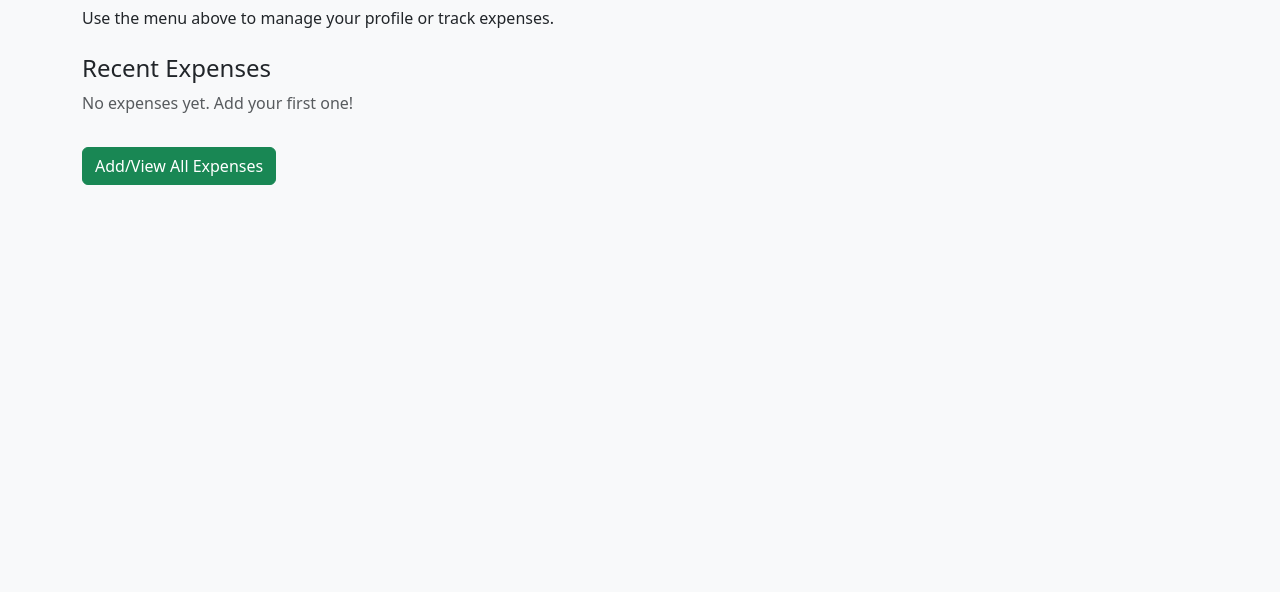
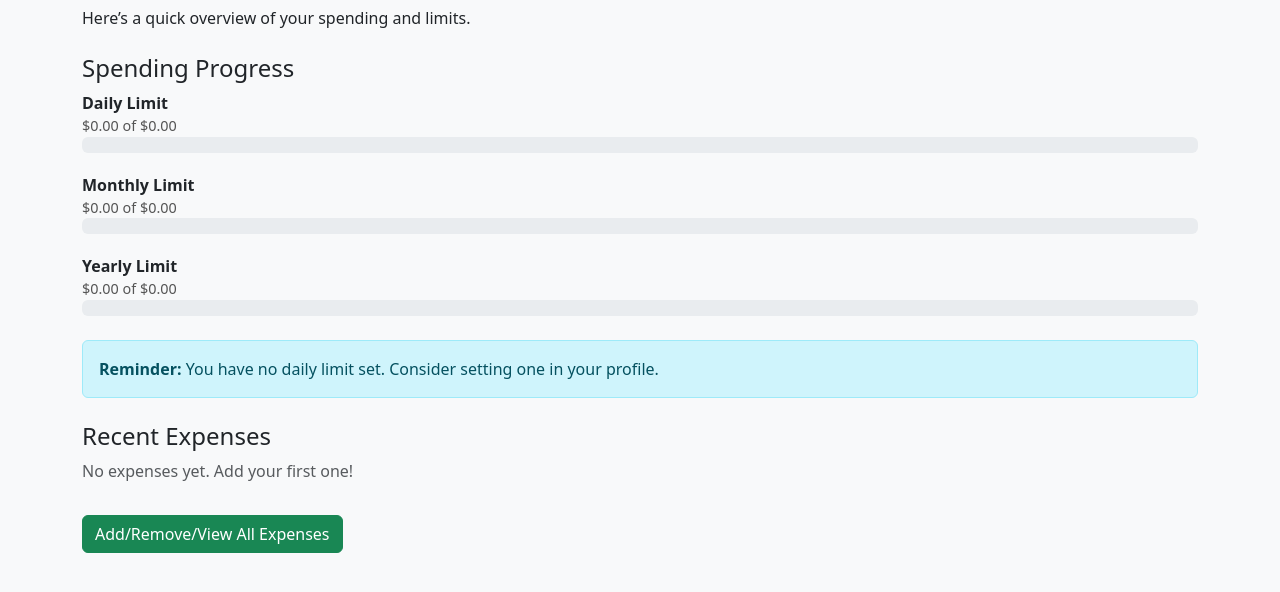
Before and after one commit to sof42/Personal-Expense-Tracker, a Flask app: template app/templates/dashboard.html in a window 1280 px wide. Shown: the part 144-736 px from the top of the page. Run offline with Flask 3, Linux system fonts and the light colour scheme; the template is opened without the code that fills it, so the values that code supplies are empty.

Commit message:
Added daily/monthly/yearly limits and the possibility to remove added expenses; as well as making the edit profile function better

```diff
--- a/app/models/user.py
+++ b/app/models/user.py
@@ -4,11 +4,17 @@ from datetime import datetime
 
 class User(db.Model):
     __tablename__ = "users"
+
     id = db.Column(db.String(36), primary_key=True, default=lambda: str(uuid.uuid4()))
     username = db.Column(db.String(80), unique=True, nullable=False)
     email = db.Column(db.String(120), unique=True, nullable=False)
     password_hash = db.Column(db.String(255), nullable=False)
     created_at = db.Column(db.DateTime, default=datetime.utcnow)
 
+    # spending limits
+    daily_limit = db.Column(db.Float, default=0.0)
+    monthly_limit = db.Column(db.Float, default=0.0)
+    yearly_limit = db.Column(db.Float, default=0.0)
+
     def __repr__(self):
         return f"<User {self.username}>"
--- a/app/templates/dashboard.html
+++ b/app/templates/dashboard.html
@@ -1,10 +1,21 @@
-<!-- app/templates/dashboard.html -->
 <!DOCTYPE html>
 <html lang="en">
 <head>
     <meta charset="UTF-8">
     <title>Dashboard | Expense Tracker</title>
     <link href="https://cdn.jsdelivr.net/npm/bootstrap@5.3.2/dist/css/bootstrap.min.css" rel="stylesheet">
+    <style>
+        .progress-container {
+            margin-bottom: 20px;
+        }
+        .progress-label {
+            font-weight: bold;
+        }
+        .limit-info {
+            font-size: 0.9rem;
+            color: #555;
+        }
+    </style>
 </head>
 <body class="bg-light">
 
@@ -26,9 +37,65 @@
 
 <div class="container mt-5">
     <h2>Welcome, {{ username }}!</h2>
-    <p>Use the menu above to manage your profile or track expenses.</p>
+    <p>Here’s a quick overview of your spending and limits.</p>
 
-    <!-- Expenses section -->
+    <!-- Spending Progress -->
+    <div class="mt-4">
+        <h4>Spending Progress</h4>
+
+        {% set daily_pct = (daily_spent / daily_limit * 100) if daily_limit > 0 else 0 %}
+        {% set daily_bar_pct = daily_pct if daily_pct <= 100 else 100 %}
+        <div class="progress-container">
+            <div class="progress-label">Daily Limit</div>
+            <div class="limit-info">${{ "%.2f"|format(daily_spent) }} of ${{ "%.2f"|format(daily_limit) }}</div>
+            <div class="progress">
+                <div class="progress-bar bg-success" role="progressbar"
+                     style="width: {{ daily_bar_pct }}%"
+                     aria-valuenow="{{ daily_bar_pct }}" aria-valuemin="0" aria-valuemax="100">
+                    {{ daily_pct | round(0) }}%
+                </div>
+            </div>
+        </div>
+
+        {% set monthly_pct = (monthly_spent / monthly_limit * 100) if monthly_limit > 0 else 0 %}
+        {% set monthly_bar_pct = monthly_pct if monthly_pct <= 100 else 100 %}
+        <div class="progress-container">
+            <div class="progress-label">Monthly Limit</div>
+            <div class="limit-info">${{ "%.2f"|format(monthly_spent) }} of ${{ "%.2f"|format(monthly_limit) }}</div>
+            <div class="progress">
+                <div class="progress-bar bg-info" role="progressbar"
+                     style="width: {{ monthly_bar_pct }}%"
+                     aria-valuenow="{{ monthly_bar_pct }}" aria-valuemin="0" aria-valuemax="100">
+                    {{ monthly_pct | round(0) }}%
+                </div>
+            </div>
+        </div>
+
+        {% set yearly_pct = (yearly_spent / yearly_limit * 100) if yearly_limit > 0 else 0 %}
+        {% set yearly_bar_pct = yearly_pct if yearly_pct <= 100 else 100 %}
+        <div class="progress-container">
+            <div class="progress-label">Yearly Limit</div>
+            <div class="limit-info">${{ "%.2f"|format(yearly_spent) }} of ${{ "%.2f"|format(yearly_limit) }}</div>
+            <div class="progress">
+                <div class="progress-bar bg-warning" role="progressbar"
+                     style="width: {{ yearly_bar_pct }}%"
+                     aria-valuenow="{{ yearly_bar_pct }}" aria-valuemin="0" aria-valuemax="100">
+                    {{ yearly_pct | round(0) }}%
+                </div>
+            </div>
+        </div>
+    </div>
+
+    <!-- Daily Reminder -->
+    <div class="alert alert-info mt-4">
+        {% if daily_limit > 0 %}
+            <strong>Reminder:</strong> Try not to exceed ${{ "%.2f"|format(daily_limit) }} today!
+        {% else %}
+            <strong>Reminder:</strong> You have no daily limit set. Consider setting one in your profile.
+        {% endif %}
+    </div>
+
+    <!-- Recent Expenses Table -->
     <div class="mt-4">
         <h4>Recent Expenses</h4>
         {% if recent_expenses %}
@@ -55,9 +122,10 @@
         {% endif %}
 
         <!-- Button to go to full Expenses page -->
-        <a href="{{ url_for('expense.expenses') }}" class="btn btn-success mt-3">Add/View All Expenses</a>
+        <a href="{{ url_for('expense.expenses') }}" class="btn btn-success mt-3">Add/Remove/View All Expenses</a>
     </div>
 </div>
 
+<script src="https://cdn.jsdelivr.net/npm/bootstrap@5.3.2/dist/js/bootstrap.bundle.min.js"></script>
 </body>
 </html>
```
Also changed, not shown: app/controllers/auth_controller.py (+89 -20 lines), app/controllers/expense_controller.py (+20 -0 lines), app/services/user_service.py (+28 -0 lines), app/templates/expenses.html (+29 -50 lines), app/templates/profile.html (+43 -3 lines).
